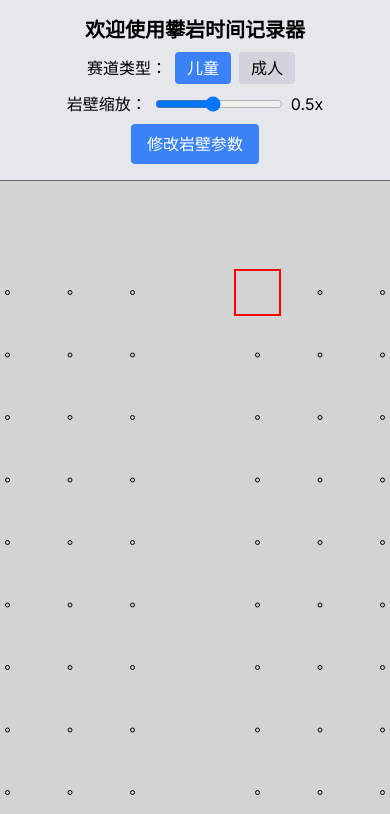
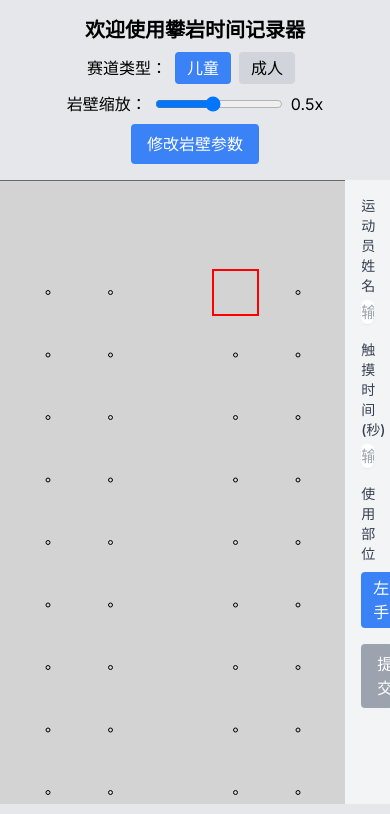
Before and after one commit to biercewang/wrxclimb, a Next.js app: page / in a window 390 px wide. Shown: the top 814 px of the page. Built offline with nearby package versions, Linux system fonts and the light colour scheme.

Commit message:
确保右侧不动

```diff
--- a/app/page.tsx
+++ b/app/page.tsx
@@ -511,7 +511,7 @@ const Home: React.FC = () => {
   };
 
   return (
-    <div className="flex flex-col min-h-screen">
+    <div className="flex flex-col h-screen">
       <header className="bg-gray-200 text-center p-4">
         <h1 className="text-xl font-bold mb-2">欢迎使用攀岩时间记录器</h1>
         <div className="flex flex-col sm:flex-row justify-between items-center">
@@ -549,7 +549,7 @@ const Home: React.FC = () => {
           </button>
         </div>
       </header>
-      <div className="flex flex-col sm:flex-row flex-grow overflow-hidden">
+      <div className="flex flex-grow overflow-hidden">
         {/* 岩壁显示区 */}
         <div className="flex-grow overflow-auto">
           <div className="flex justify-center">
@@ -584,10 +584,12 @@ const Home: React.FC = () => {
           </div>
         </div>
 
-        {/* 右侧区域 - 在小屏幕上变为底部区域 */}
-        <div className="w-full sm:w-1/3 bg-gray-100 overflow-hidden relative">
+        {/* 右侧区域 */}
+        <div className="w-full sm:w-1/3 bg-gray-100 flex flex-col overflow-hidden">
+          {/* 设置区和时间记录区共享同一个容器 */}
+          <div className="flex-grow overflow-y-auto">
             {/* 设置区 */}
-          <div className={`absolute inset-0 bg-gray-100 p-4 overflow-y-auto transition-transform duration-300 ease-in-out ${showSettings ? 'translate-x-0' : 'translate-x-full'}`}>
+            <div className={`${showSettings ? 'block' : 'hidden'} p-4`}>
               <div className="space-y-2">
                 <div className="mb-4">
                   <label className="block text-sm font-medium text-gray-700">赛道类型:</label>
@@ -724,7 +726,7 @@ const Home: React.FC = () => {
             </div>
 
             {/* 时间记录区 */}
-          <div className={`p-4 overflow-y-auto h-full ${showSettings ? 'hidden' : 'block'}`}>
+            <div className={`${showSettings ? 'hidden' : 'block'} p-4`}>
               {/* 运动员姓名输入 */}
               <div className="mb-4">
                 <label className="block text-sm font-medium text-gray-700">运动员姓名</label>
@@ -806,6 +808,7 @@ const Home: React.FC = () => {
             </div>
           </div>
         </div>
+      </div>
       <footer className="bg-gray-200 text-center p-2">
         © 2024 攀岩墙模拟器。保留所有权利。
       </footer>
```
Lines whose indentation alone changed are shown as unchanged.
